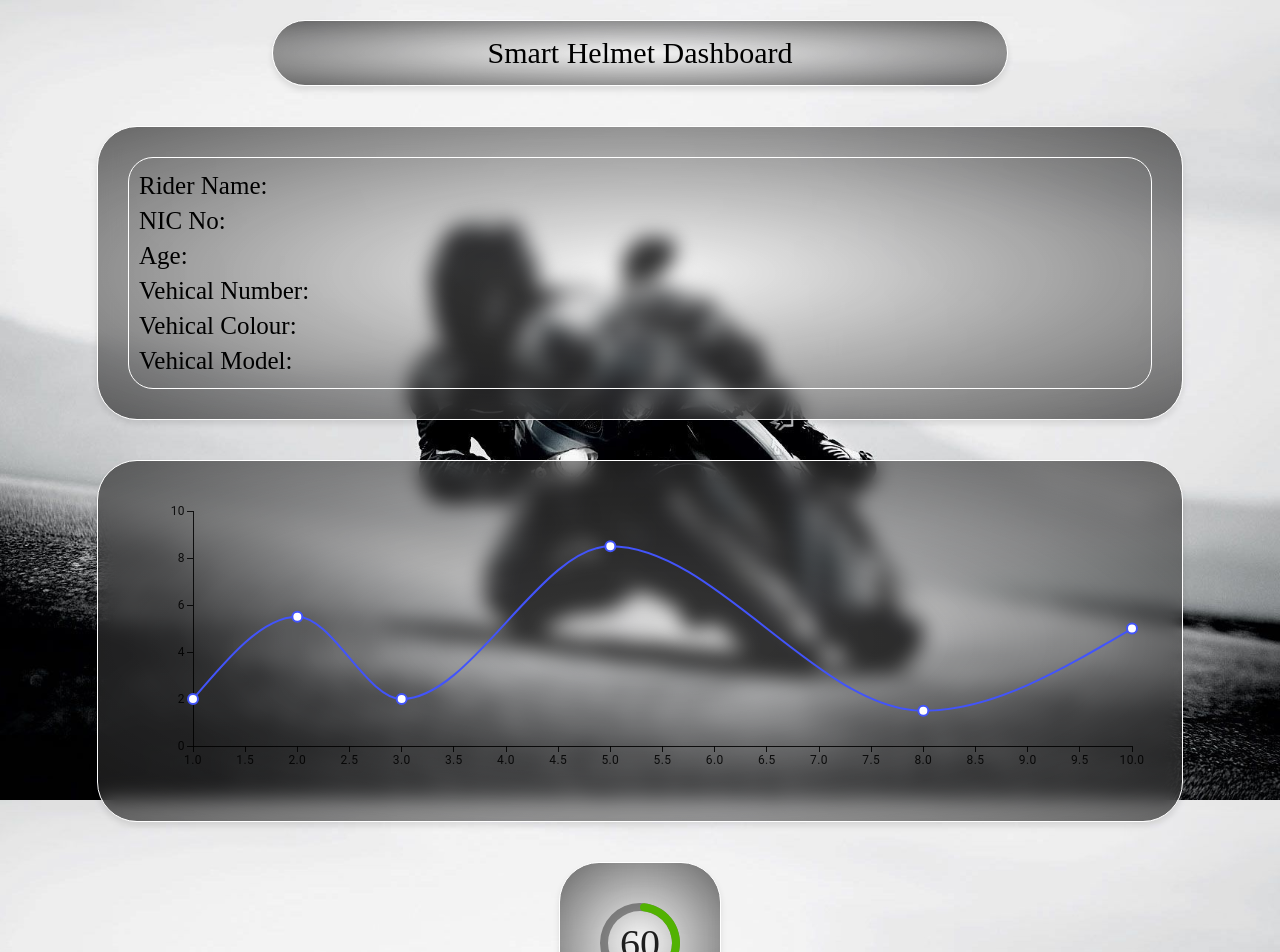
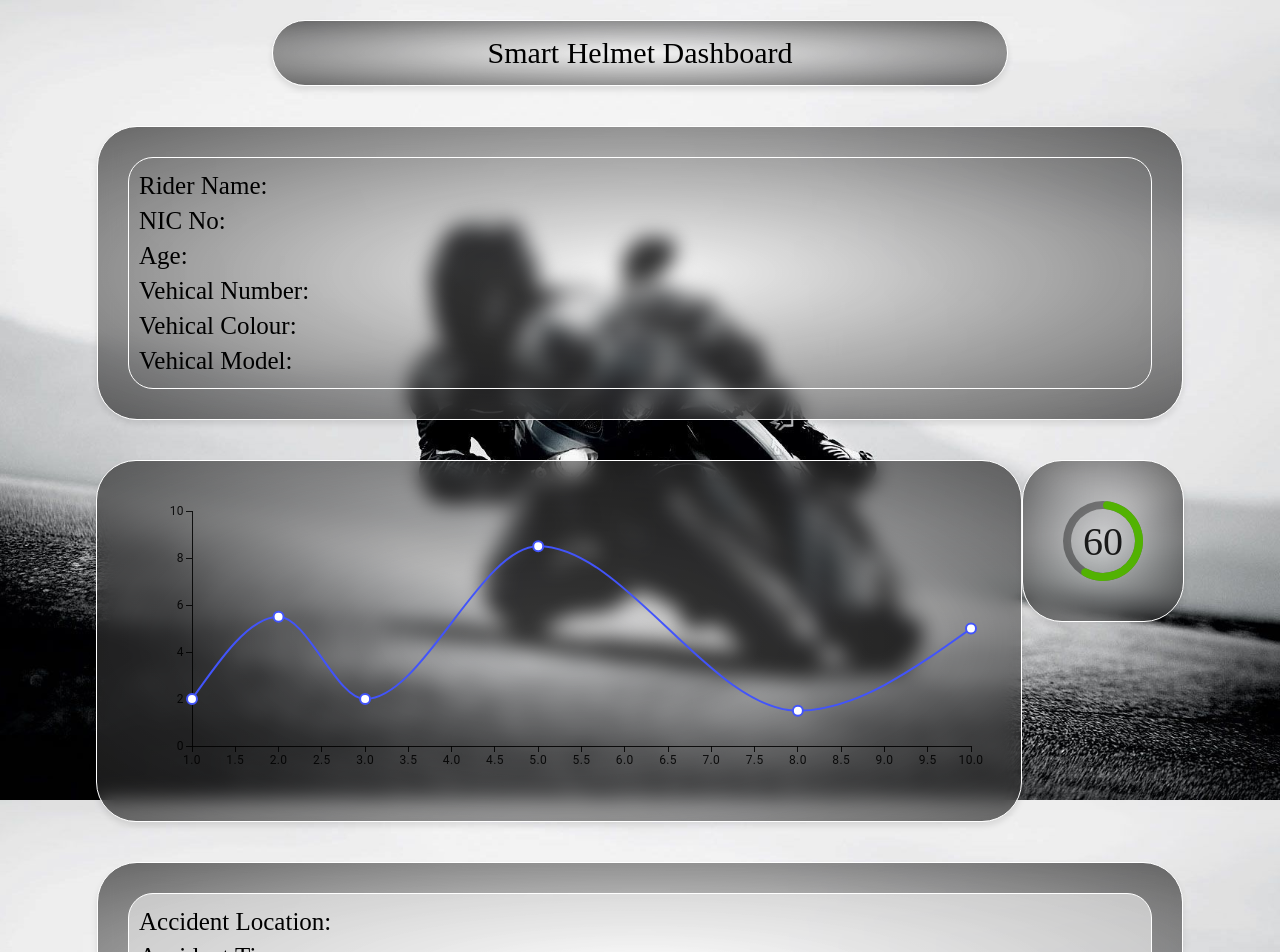
Before and after one commit to uvindusl/HNDSE-IOT-CW-2025, a React (Vite) app in the folder Smart-Helmet-WebSite/: page / in a window 1280 px wide. Shown: the top 952 px of the page. Built offline with nearby package versions, Linux system fonts and the light colour scheme; a web font is replaced by a local one.

Commit message:
css to speed graph container

```diff
--- a/Smart-Helmet-WebSite/src/App.jsx
+++ b/Smart-Helmet-WebSite/src/App.jsx
@@ -10,8 +10,10 @@ function App() {
     <>
       <NavBar />
       <RiderDetailsCard />
-      <HeartBeatLineChart />
-      <SpeedMeter />
+      <div className="graph-container">
+        <HeartBeatLineChart />
+        <SpeedMeter />
+      </div>
       <AccidentDetailsCard />
     </>
   );
--- a/Smart-Helmet-WebSite/src/css/App.css
+++ b/Smart-Helmet-WebSite/src/css/App.css
@@ -103,3 +103,11 @@
   background-image: radial-gradient(transparent, rgba(0, 0, 0, 0.575));
   line-height: 35px;
 }
+
+/*Graph container*/
+.graph-container {
+  display: flex;
+  justify-content: space-evenly;
+  width: 85%;
+  margin: auto;
+}
```
